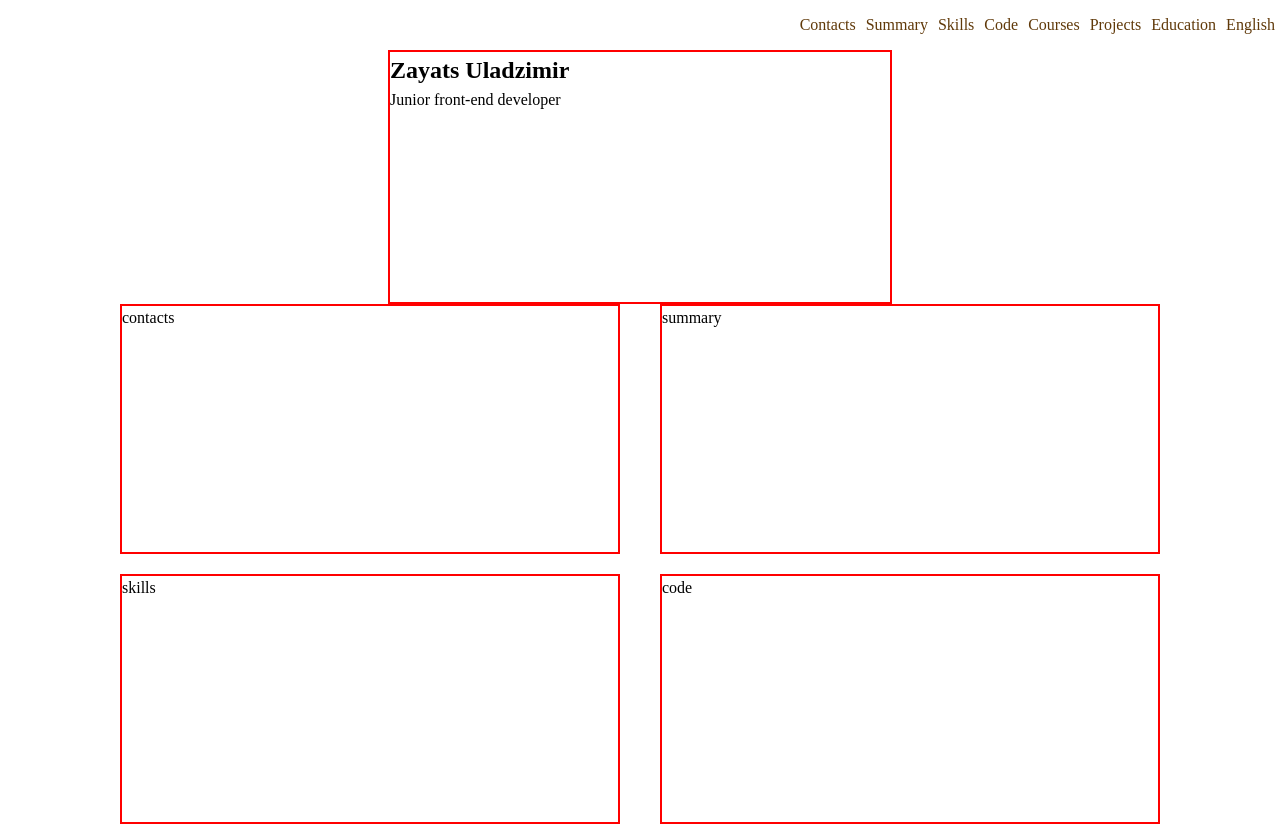
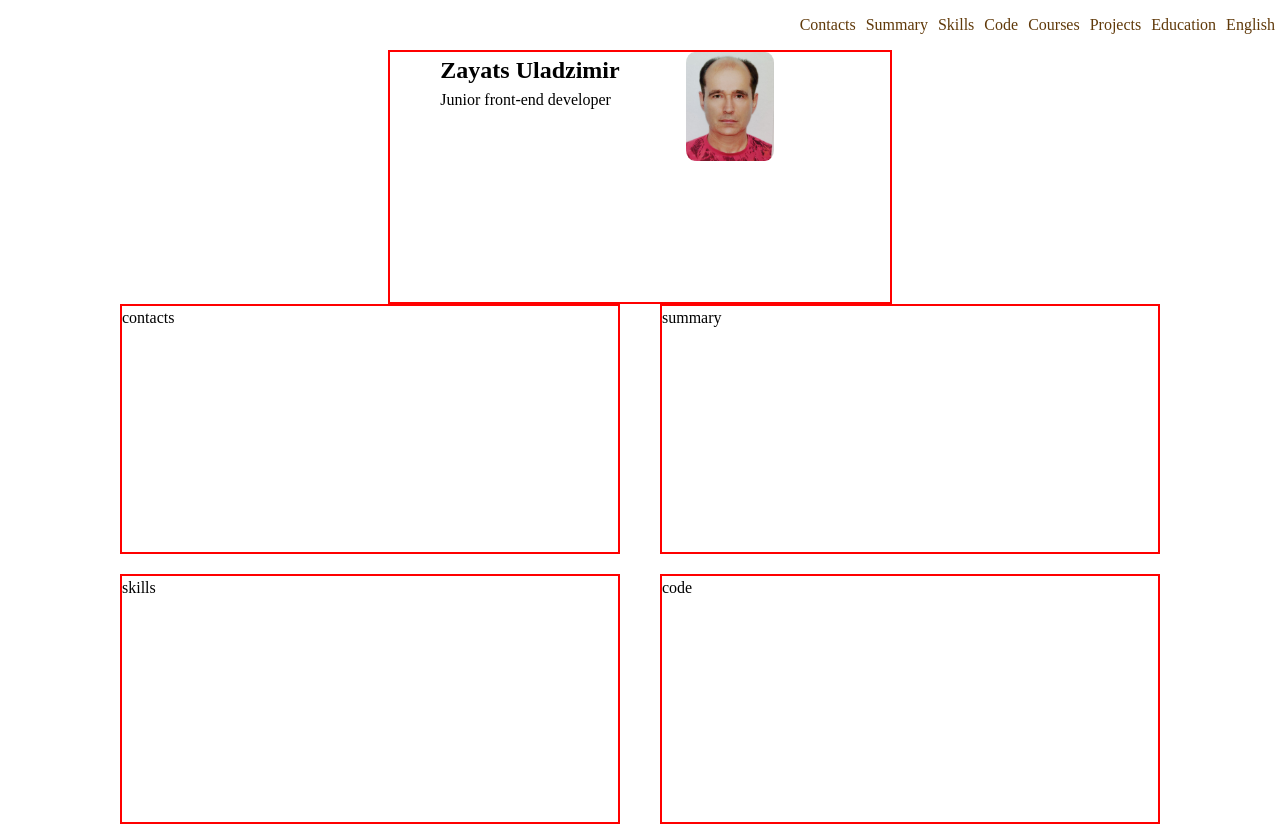
Before and after one commit to Bobbbba/rsschool-cv, a plain HTML site: page index.html in a window 1280 px wide. Shown: the top 827 px of the page. Drawn offline with Linux system fonts and the light colour scheme.

Commit message:
feat: add title section

```diff
--- a/index.html
+++ b/index.html
@@ -20,7 +20,7 @@
                 <li class="nav-item"><a href="#courses" class="nav link">Courses</a></li>
                 <li class="nav-item"><a href="#projects" class="nav link">Projects</a></li>
                 <li class="nav-item"><a href="#education" class="nav link">Education</a></li>
-                <li class="nav-item"><a href="#english" class="nav link">English</a></li>
+                <li class="nav-item"><a href="#languages" class="nav link">English</a></li>
             </ul>
         </nav>
        </div>
@@ -28,9 +28,12 @@
     <main class = "main  ">
         <div class =" main-container">
             <section class="section-title" id="profile">
-                <div class="">
+                <div class="text-title">
                     <h1>Zayats Uladzimir</h1>
                     <p>Junior front-end developer</p>
+                </div>
+                <div class="foto-container">
+                    <img class="foto" style="" src="/rsschool-cv/assets/foto.jpg" alt="foto">
                 </div>
             </section>
         </div>
@@ -42,7 +45,7 @@
             <section class="section" id="courses">courses</section>
             <section class="section" id="projects">projects</section>
             <section class="section" id="education">education </section>
-            <section class="section" id="languages">languages </section>
+            <section class="section" id="languages">English </section>
         </div>
 
     </main>
--- a/style.css
+++ b/style.css
@@ -137,10 +137,23 @@ html {
 }
 
 .section-title{
+  display: flex;
+  flex-direction: row;
+  gap: 0px;
+  width: 500px;
+  min-height: 250px;
+  justify-content: center;
+}
+.section-title> img{
+  width: 50%;
+}
+.text-title{
+  justify-self: center;
+}
+.foto-container{
+  width: 220px;
+}
 
-    width: 500px;
-    min-height: 250px;
-}
 
   .section {
     /* width: 50%; */
@@ -173,3 +186,8 @@ html {
 .rsschool{
   cursor: pointer;
 }
+.foto {
+  max-width: 40%;
+  justify-self: center;
+  border-radius: 10%;
+}
```
Also changed, not shown: assets/foto.jpg (added).
